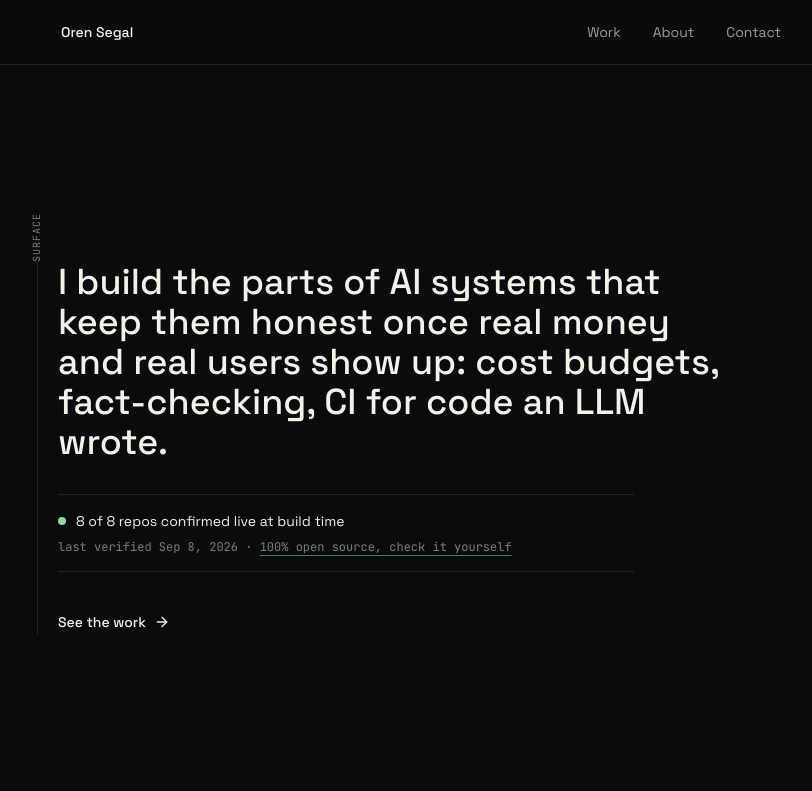
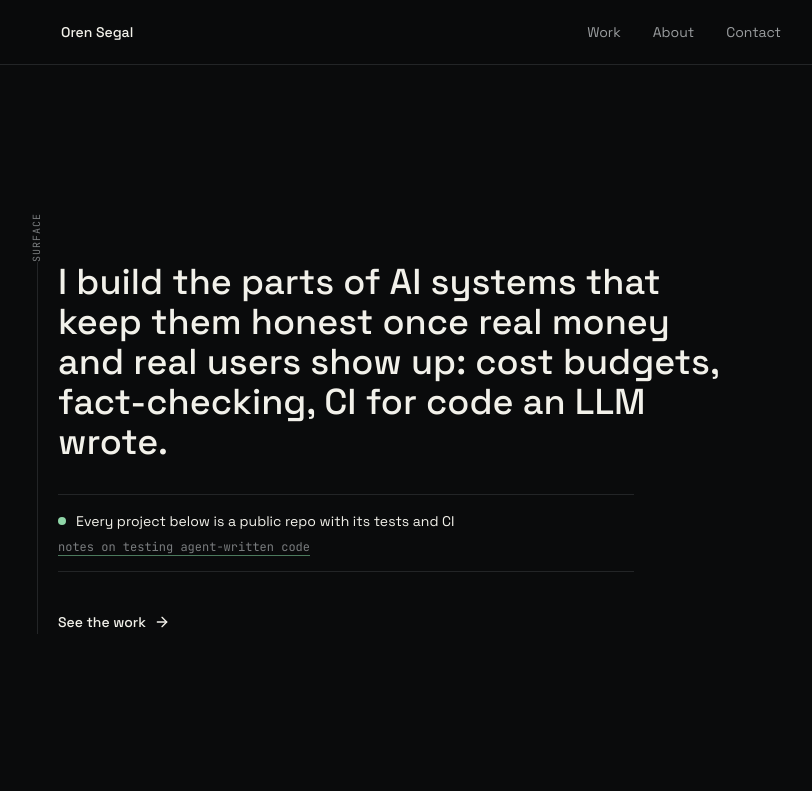
Before and after one commit to OrenSegal/OrenSegal.github.io, a Next.js app: page / in a window 1280 px wide. Shown: the top 791 px of the page, without its empty margins (219-1031 px from the left). Built offline with nearby package versions, Linux system fonts and the light colour scheme.

Commit message:
Hero: replace repo-count stat with a plain claim and a TIL link (#5)
"8 of 8 repos confirmed live" and "100% open source" linked to the whole
account, which includes private work. All 8 listed repos are public with
passing CI on main.

```diff
--- a/components/Hero.tsx
+++ b/components/Hero.tsx
@@ -1,12 +1,8 @@
 import { ArrowRight } from 'lucide-react'
-import githubStats from '@/lib/github-stats.json'
-import { getSystemStatus, formatVerifiedDate } from '@/lib/status'
 import { StatusDot } from '@/components/StatusDot'
 import { DepthTag } from '@/components/DepthTag'
 
 export default function Hero() {
-  const status = getSystemStatus()
-
   return (
     <section className="flex min-h-screen flex-col justify-center px-4 pt-24 sm:px-6">
       <div className="relative mx-auto w-full max-w-3xl animate-rise border-l border-line pl-5">
@@ -22,18 +18,17 @@ export default function Hero() {
           <div className="flex items-center gap-2.5">
             <StatusDot />
             <span className="text-sm text-ink">
-              {status.verified} of {status.total} repos confirmed live at build time
+              Every project below is a public repo with its tests and CI
             </span>
           </div>
           <p className="mt-2 font-mono text-xs tabular text-ink-faint">
-            last verified {formatVerifiedDate(status.lastVerified)} ·{' '}
             <a
-              href="https://github.com/OrenSegal?tab=repositories"
+              href="https://github.com/OrenSegal/til"
               target="_blank"
               rel="noopener noreferrer"
               className="underline decoration-accent-dim underline-offset-4 transition-colors hover:text-ink hover:decoration-accent"
             >
-              {githubStats.openSourcePercent}% open source, check it yourself
+              notes on testing agent-written code
             </a>
           </p>
         </div>
```
